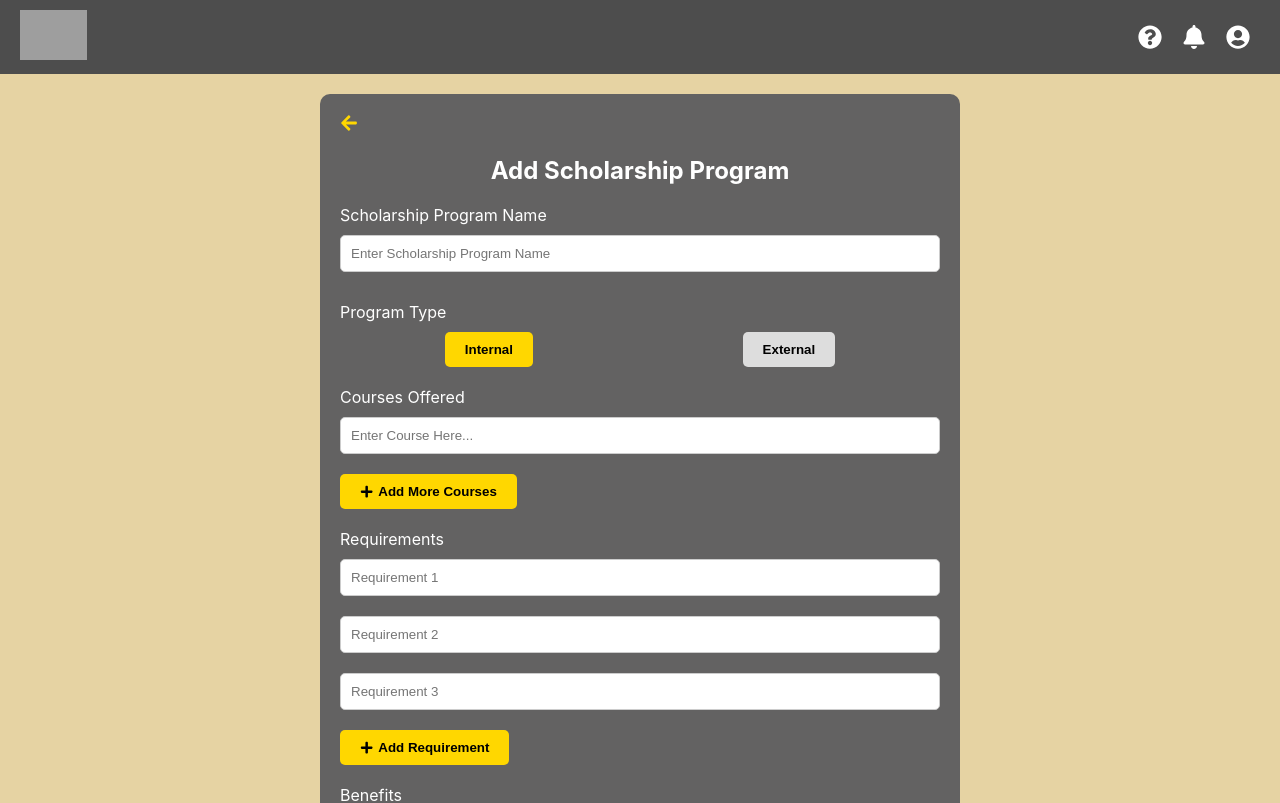
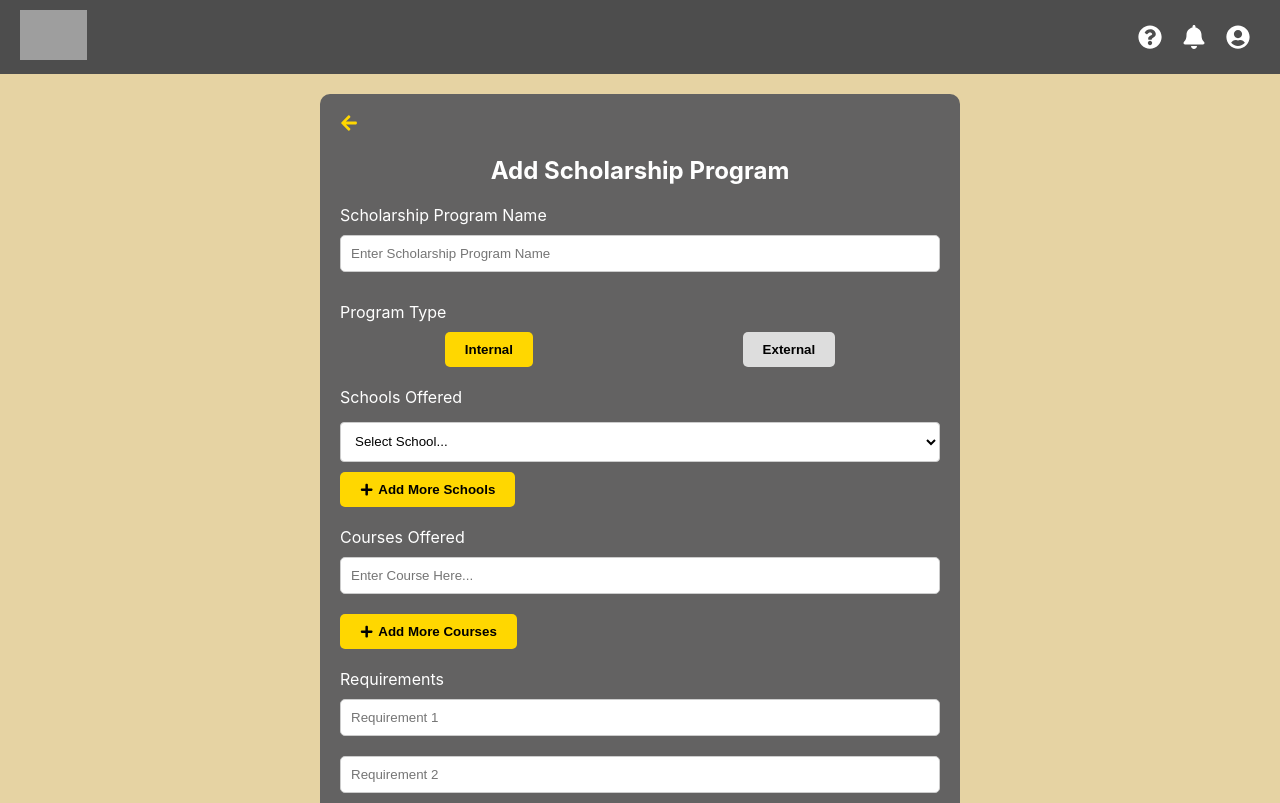
Before and after one commit to nardsxx/Funded-Futures-Org_Web, a React (Create React App) app: page /addProgram in a window 1280 px wide. Shown: the top 803 px of the page. Built offline with nearby package versions, Linux system fonts and the light colour scheme; grey boxes are pictures that could not be loaded.

Commit message:
schoolOffered function
adding of school offered function done

```diff
--- a/src/AddProgram.css
+++ b/src/AddProgram.css
@@ -169,3 +169,22 @@ input[type="text"] {
   0% { transform: rotate(0deg); }
   100% { transform: rotate(360deg); }
 }
+
+.form-group select {
+  width: 100%;
+  padding: 10px;
+  border: 1px solid #ccc;
+  border-radius: 4px;
+  box-sizing: border-box;
+  margin-top: 5px;
+  background-color: #fff;
+  transition: border-color 0.3s ease;
+}
+
+.form-group select:focus {
+  outline: none;
+}
+
+.form-group select {
+  height: 40px;
+}
--- a/src/AddProgram.js
+++ b/src/AddProgram.js
@@ -14,40 +14,32 @@ function AddProgram() {
   const [benefits, setBenefits] = useState(['', '', '']);
   const [courses, setCourses] = useState(['']);
   const [slots, setSlots] = useState('');
+  const [schoolsOffered, setSchoolsOffered] = useState([{ value: '', isSelected: false }]); // Schools list
   const [loading, setLoading] = useState(false);
 
   const programId = uuidv4();
 
-  const addRequirementField = () => {
-    setRequirements([...requirements, '']);
-  };
+  const addRequirementField = () => setRequirements([...requirements, '']);
+  const removeRequirementField = (index) => setRequirements(requirements.filter((_, i) => i !== index));
 
-  const removeRequirementField = (index) => {
-    const newRequirements = requirements.filter((_, i) => i !== index);
-    setRequirements(newRequirements);
-  };
+  const addBenefitField = () => setBenefits([...benefits, '']);
+  const removeBenefitField = (index) => setBenefits(benefits.filter((_, i) => i !== index));
 
-  const addBenefitField = () => {
-    setBenefits([...benefits, '']);
-  };
+  const addCourseField = () => setCourses([...courses, '']);
+  const removeCourseField = (index) => setCourses(courses.filter((_, i) => i !== index));
 
-  const removeBenefitField = (index) => {
-    const newBenefits = benefits.filter((_, i) => i !== index);
-    setBenefits(newBenefits);
-  };
+  const addSchoolField = () => setSchoolsOffered([...schoolsOffered, { value: '', isSelected: false }]);
+  const removeSchoolField = (index) => setSchoolsOffered(schoolsOffered.filter((_, i) => i !== index));
 
-  const addCourseField = () => {
-    setCourses([...courses, '']);
-  };
-
-  const removeCourseField = (index) => {
-    const newCourses = courses.filter((_, i) => i !== index);
-    setCourses(newCourses);
+  const handleSchoolChange = (index, value) => {
+    const newSchools = [...schoolsOffered];
+    newSchools[index].value = value;
+    setSchoolsOffered(newSchools);
   };
 
   const handleAddProgram = async () => {
     if (programName.trim() === '') {
-      alert('All information must be filled out.');
+      alert('Scholarship Program Name is required!');
       return;
     }
     if (courses.some(course => course.trim() === '')) {
@@ -76,6 +68,7 @@ function AddProgram() {
       requirements,
       benefits,
       courses,
+      schoolsOffered: schoolsOffered.map(school => school.value), // Save school names
       slots,
       dateAdded: new Date().toLocaleDateString(),
     };
@@ -98,7 +91,7 @@ function AddProgram() {
     <div className="AddProgram">
       <nav className="navbar">
         <div className="navbar-left">
-        <img src="/tiplogo.png" alt="Technological Institute of The Philippines" className="logo"  onClick={() => navigate(`/`)} />
+          <img src="/tiplogo.png" alt="Technological Institute of The Philippines" className="logo"  onClick={() => navigate(`/`)} />
         </div>
         <div className="navbar-right">
           <FaQuestionCircle className="icon" title="FAQ" />
@@ -124,19 +117,35 @@ function AddProgram() {
         <div className="form-group">
           <label>Program Type</label>
           <div className="type-selector">
-            <button
-              className={`type-button ${programType === 'Internal' ? 'selected' : ''}`}
-              onClick={() => setProgramType('Internal')}
-            >
-              Internal
-            </button>
-            <button
-              className={`type-button ${programType === 'External' ? 'selected' : ''}`}
-              onClick={() => setProgramType('External')}
-            >
-              External
-            </button>
+            <button className={`type-button ${programType === 'Internal' ? 'selected' : ''}`} onClick={() => setProgramType('Internal')}>Internal</button>
+            <button className={`type-button ${programType === 'External' ? 'selected' : ''}`} onClick={() => setProgramType('External')}>External</button>
           </div>
+        </div>
+
+        <div className="form-group">
+          <label>Schools Offered</label>
+          {schoolsOffered.map((school, index) => (
+            <div key={index} className="dynamic-field">
+              <select
+                value={school.value}
+                onChange={(e) => handleSchoolChange(index, e.target.value)}
+              >
+                <option value="" disabled>Select School...</option>
+                <option>Technological Institue of the Philippines</option>
+                <option>Centro Escolar University</option>
+                <option>National Teacher's College</option>
+                <option>University of Santo Thomas</option>
+                <option>University of the East</option>
+                <option>Far Eastern University</option>
+              </select>
+              {index > 0 && (
+                <FaTrash className="delete-icon" onClick={() => removeSchoolField(index)} title="Remove School" />
+              )}
+            </div>
+          ))}
+          <button className="add-button" onClick={addSchoolField}>
+            <FaPlus /> Add More Schools
+          </button>
         </div>
 
         <div className="form-group">
--- a/src/StudentList.js
+++ b/src/StudentList.js
@@ -3,7 +3,7 @@ import { useNavigate, useParams } from 'react-router-dom';
 import { FaQuestionCircle, FaBell, FaUserCircle, FaArrowRight, FaArrowLeft } from 'react-icons/fa';
 import './StudentList.css';
 import { db } from './firebase';
-import { collection, query, where, getDocs, getDoc, doc } from 'firebase/firestore';
+import { collection, query, where, getDocs} from 'firebase/firestore';
 
 function StudentList() {
   const navigate = useNavigate();
```
Also changed, not shown: src/StudentList.css (line endings or trailing spaces).
